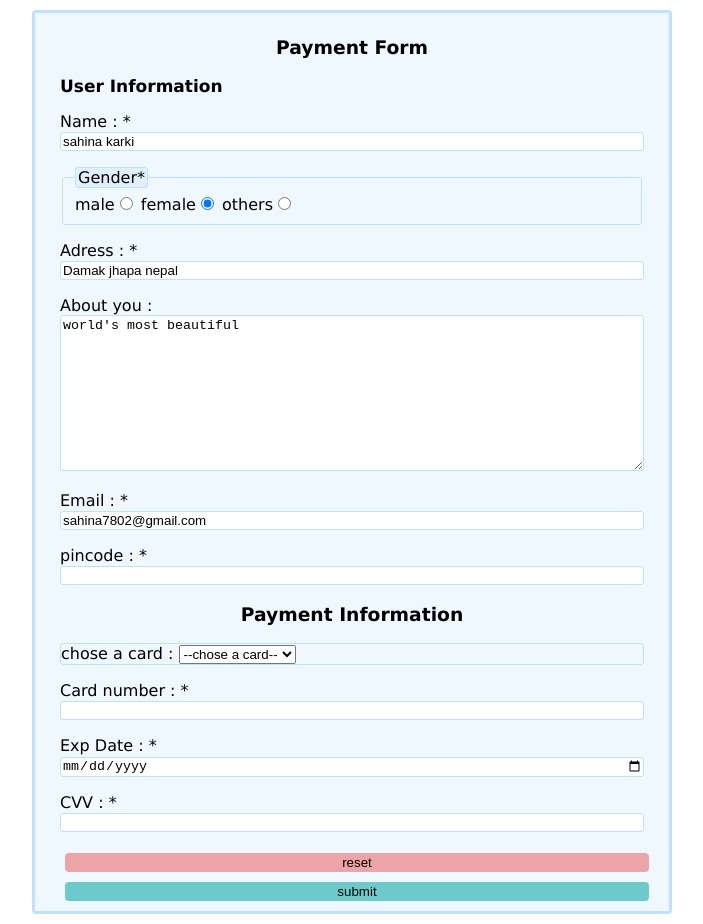
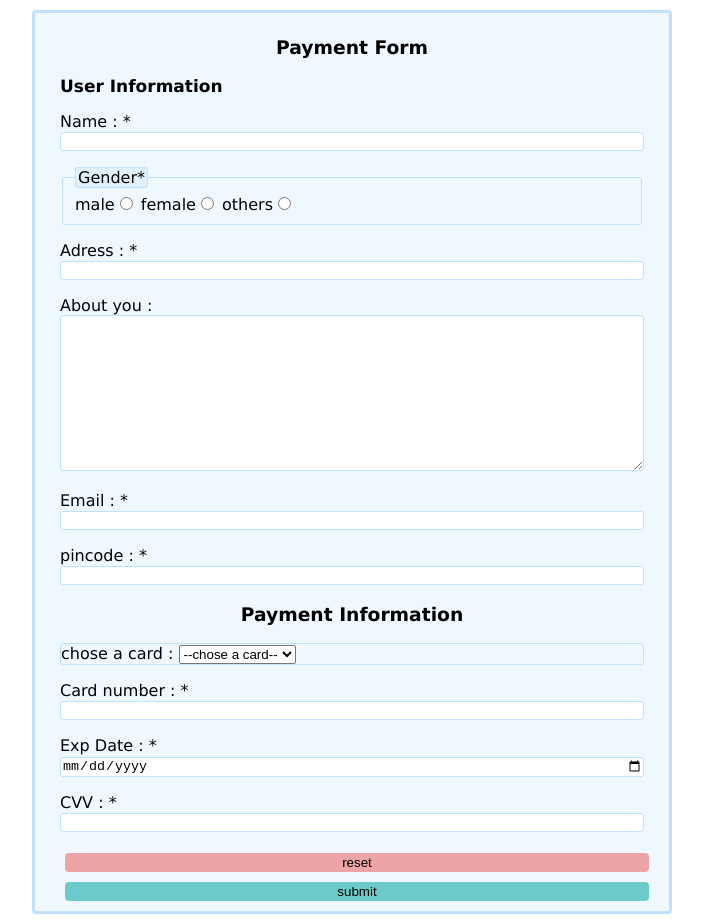
Before and after one commit to suman7802/payment_form.github.io, a plain HTML site: page index.html in a window 1280 px wide. Shown: the whole page, without its empty margins (288-991 px from the left). Drawn offline with Linux system fonts and the light colour scheme.

Commit message:
Update index.html

```diff
--- a/index.html
+++ b/index.html
@@ -18,25 +18,25 @@
             <a id="id_u_info">User Information</a>
             <p>
                 <label for="idname">Name : *</label>
-                <input type="text" name="b_name" id="idname" value="sahina karki" required />
+                <input type="text" name="b_name" id="idname" required />
             </p>
             <fieldset class="inp">
                 male<input type="radio" name="b_gender" id="idmale" required />
-                female<input type="radio" name="b_gender" id="idfemale" checked/>
+                female<input type="radio" name="b_gender" id="idfemale"/>
                 others<input type="radio" name="b_gender" id="idothers" />
                 <legend class="inp" id="_gender">Gender*</legend>
             </fieldset>
             <p>
                 <label for="idaddress">Adress : *</label>
-                <input type="text" name="b_name" id="idaddress" value="Damak jhapa nepal" required />
+                <input type="text" name="b_name" id="idaddress" required />
             </p>
             <p>
                 <label for="idabout">About you :</label>
-                <textarea name="b_adress" id="idabout" cols="30" rows="10">world's most beautiful</textarea>
+                <textarea name="b_adress" id="idabout" cols="30" rows="10"></textarea>
             </p>
             <p>
                 <label for="idmail">Email : *</label>
-                <input type="email" name="b_mail" id="idmail" value="sahina7802@gmail.com" required>
+                <input type="email" name="b_mail" id="idmail" required>
             </p>
             <p>
                 <label for="idpin">pincode : *</label>
```
